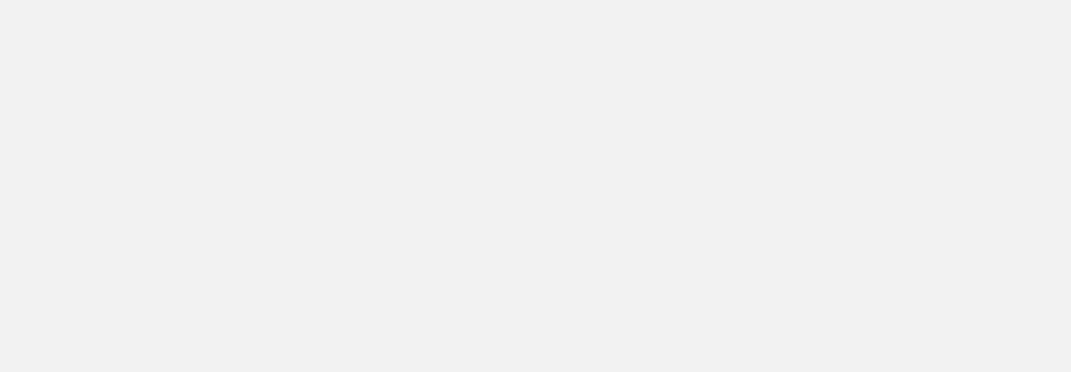
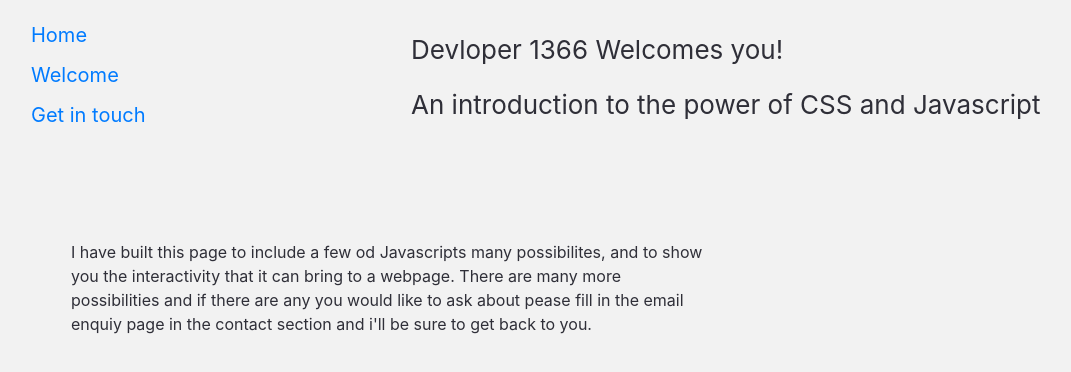
Before and after one commit to marklewis27/Second-milestone-project, a plain HTML site: page landing.html in a window 1280 px wide. Shown: the whole page, without its empty margins (14-1085 px from the left). Drawn offline with nearby package versions, Linux system fonts and the light colour scheme.

Commit message:
css
some more css added in to create the fade affects when loading the pages in a nice smooth manor. next step add in some fun javascript user interactive functionality

```diff
--- a/css/style.css
+++ b/css/style.css
@@ -54,6 +54,9 @@ body{
     text-align: center;
   }
 
+
+
+
   /* css for the button on the loading page, margin to get it to allign with the loading icon*/
 #enter-button{
     background-color: #f2f2f2;
@@ -67,13 +70,46 @@ body{
 }
 
 
+/* css for loading the landing page progressivly */
+#progressive-loading{
+  animation-name: load;
+  animation-duration: 5000ms;
+  animation-fill-mode: forwards;
+}
+
+  @keyframes load{
+    from { opacity: 0 }
+      to { opacity: 1 }
+}
 
 
 
-.jumbotron{
-    background-color: transparent;
+/* margin removed to allign the nav elliments correctly on the landing page*/
+#intro-container{
+    margin: 0px;
 }
 
-#rec{
-    padding-top: 150px;
+
+/* navbar */
+
+#navbar{
+    margin-left: 30px;
+    margin-top: 15px;
 }
+
+
+#landing-main{
+    margin-top: 30px;
+    font-size: 26px;
+    color: #2f2f38;
+
+}
+
+
+#explain{
+  margin-top: 100px;
+  color: #2f2f38;
+}
+
+
+/* styles in the contact page with the email submission form */
--- a/landing.html
+++ b/landing.html
@@ -17,9 +17,39 @@
      <!-- Link the css stylesheet-->
      <link rel="stylesheet" href="css/style.css">
 
-    <title>Second Milestone project</title>
+    <title>Second Milestone project landing page</title>
 </head>
-<body>
+<body id="progressive-loading">
+
+    <div class="container" id="intro-container">
+        <div class="row">
+            <div class="col-md-1" id="navbar">
+                    <a class="navbar-brand" href="index.html">Home</a>
+                    <a class="navbar-brand" href="landing.html">Welcome</a>
+                    <a class="navbar-brand" href="contact.html">Get in touch</a>
+            </div>
+            <div class="col-md-7 offset-3" id="landing-main">
+                    <p>Devloper 1366 Welcomes you!</p>
+                    <p>An introduction to the power of CSS and Javascript</p>
+            </div>
+        </div>
+    </div>
+
+    <div class="container" id="explain">
+        <div class="row">
+            <div class="col-md-7">
+                <p>
+                    I have built this page to include a few od Javascripts many possibilites,
+                    and to show you the interactivity that it can bring to a webpage.
+                    There are many more possibilities and if there are any you would like to
+                    ask about pease fill in the email enquiy page in the contact section
+                    and i'll be sure to get back to you.
+                </p>
+            </div>
+        </div>
+    </div>
+
+
 
 
 
```
Also changed, not shown: contact.html (+9 -6 lines), index.html (+1 -1 lines).
